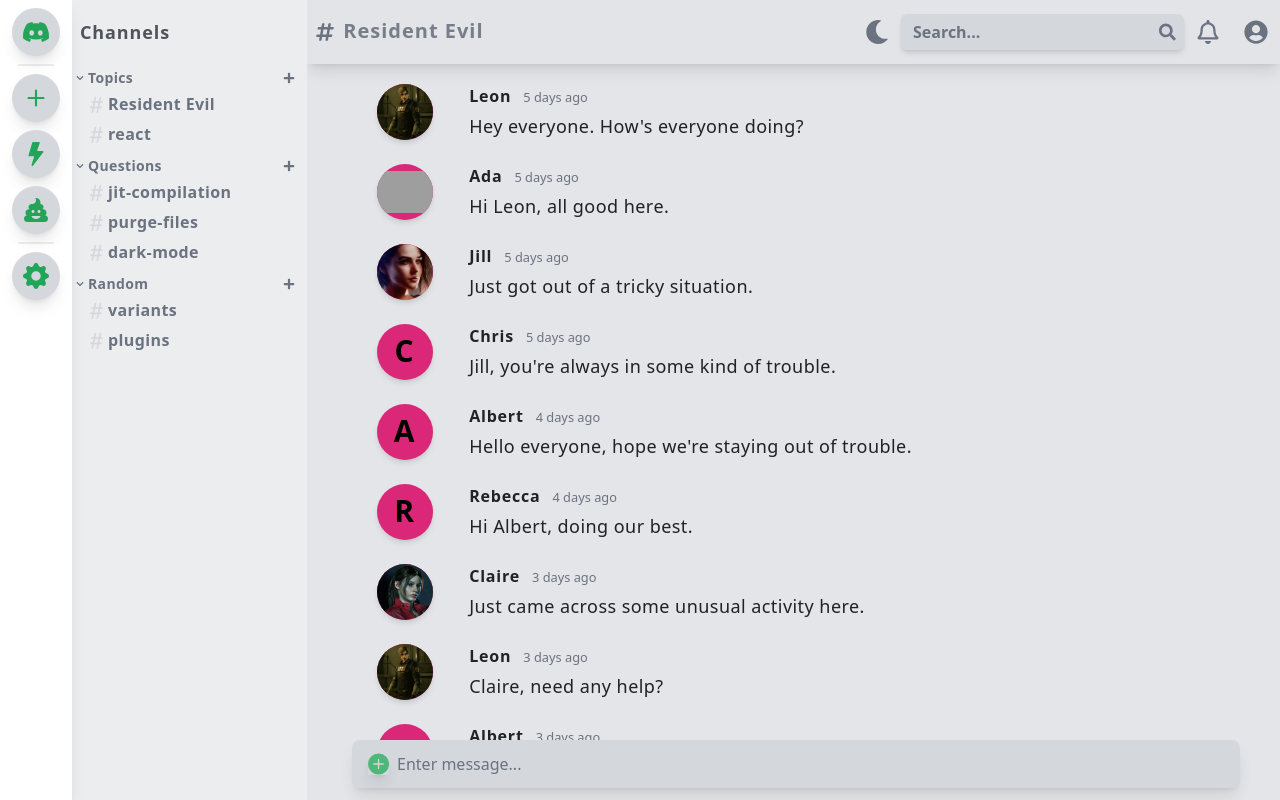
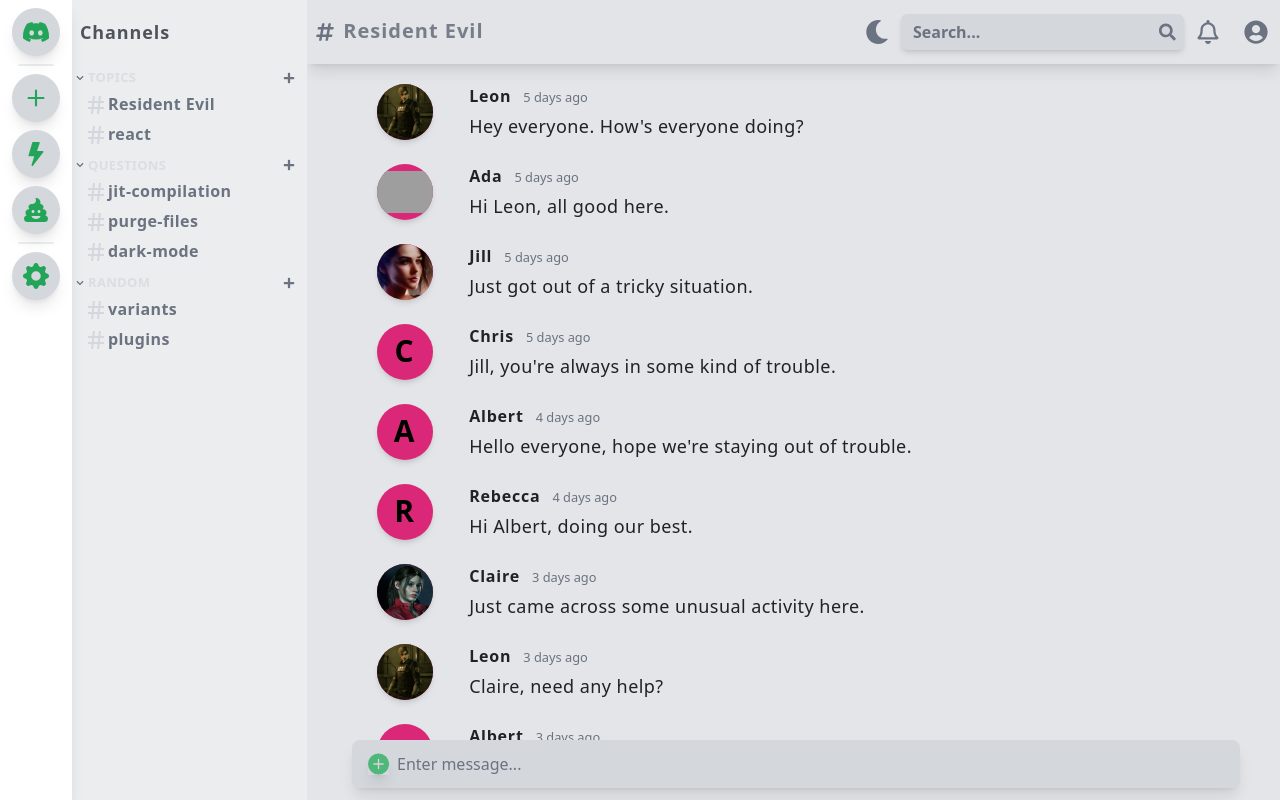
Before and after one commit to iamsabet/Discord-Clone-Design, a React (Vite) app: page / in a window 1280 px wide. Shown: the top 800 px of the page. Built offline with nearby package versions, Linux system fonts and the light colour scheme; grey boxes are pictures that could not be loaded.

Commit message:
format on save settings

```diff
--- a/src/components/ChannelBar/index.tsx
+++ b/src/components/ChannelBar/index.tsx
@@ -1,73 +1,81 @@
-import { useState } from 'react';
-import { BsHash } from 'react-icons/bs';
-import { FaChevronDown, FaChevronRight, FaPlus } from 'react-icons/fa';
-
-const topics = ['Resident Evil', 'react'];
-const questions = ['jit-compilation', 'purge-files', 'dark-mode'];
-const random = ['variants', 'plugins'];
+import { useState } from "react";
+import { FaChevronDown, FaChevronRight, FaPlus } from "react-icons/fa";
+import { RiHashtag } from "react-icons/ri";
+const topics = ["Resident Evil", "react"];
+const questions = ["jit-compilation", "purge-files", "dark-mode"];
+const random = ["variants", "plugins"];
 
 const ChannelBar = () => {
   return (
-        <div className='channel-bar'>
+    <div className="channel-bar">
       <ChannelBlock />
-            <div className='channel-container'>
-                <Dropdown header='Topics' selections={topics} />
-                <Dropdown header='Questions' selections={questions} />
-                <Dropdown header='Random' selections={random} />
+      <div className="channel-container">
+        <Dropdown header="Topics" selections={topics} />
+        <Dropdown header="Questions" selections={questions} />
+        <Dropdown header="Random" selections={random} />
       </div>
     </div>
-    )
+  );
+};
+
+interface DropPropsType {
+  header: string;
+  selections: string[];
 }
 
-interface DropPropsType {
-    header:string;
-    selections:string[];
-}
-
-const Dropdown = ({header, selections} : DropPropsType) => {
+const Dropdown = ({ header, selections }: DropPropsType) => {
   const [expanded, setExpanded] = useState(true);
 
   return (
-        <div className='dropdown'>
-            <div onClick={()=> setExpanded(!expanded)} className='dropdown-header group'>
+    <div className="dropdown">
+      <div
+        onClick={() => setExpanded(!expanded)}
+        className="dropdown-header group"
+      >
         <ChevronIcon expanded={expanded} />
-                <h5 className={'dropdown-header-text group-hover:text-gray-300'}
+        <h5
+          className={
+            "dropdown-header-text group-hover:text-gray-300 group-hover:text-opacity-100"
+          }
         >
-                    {header}
+          {header.toUpperCase()}
         </h5>
-                <FaPlus size='12' className='text-accent text-opacity-90 ml-auto my-auto' />
+        <FaPlus
+          size="12"
+          className="text-accent text-opacity-90 ml-auto my-auto"
+        />
       </div>
 
-            { expanded &&
+      {expanded &&
         selections &&
-                selections.map((selection)=> <TopicSelection selection={selection} /> )
-            }
+        selections.map((selection) => <TopicSelection selection={selection} />)}
     </div>
-    )
+  );
+};
+
+interface chevronProps {
+  expanded: boolean;
 }
 
-interface chevronProps {
-    expanded : boolean
-}
-
-const ChevronIcon = ({expanded} : chevronProps) => {
-    const chevClass = 'text-accent text-opacity-90 my-auto mr-1';
+const ChevronIcon = ({ expanded }: chevronProps) => {
+  const chevClass =
+    "text-accent text-opacity-90 my-auto mr-1 group-hover:text-gray-300 group-hover:text-opacity-100";
   return expanded ? (
-      <FaChevronDown size='8' className={chevClass} />
+    <FaChevronDown size="8" className={chevClass} />
   ) : (
-      <FaChevronRight size='8' className={chevClass} />
+    <FaChevronRight size="8" className={chevClass} />
   );
 };
-const TopicSelection = ({ selection } : {selection:string}) => (
-    <div className='dropdown-selection'>
-        <BsHash size='24' className='text-gray-400' />
-        <h5 className='dropdown-selection-text'>{selection}</h5>
+const TopicSelection = ({ selection }: { selection: string }) => (
+  <div className="dropdown-selection">
+    <RiHashtag size="24" className="text-gray-400" />
+    <h5 className="dropdown-selection-text">{selection}</h5>
   </div>
 );
 const ChannelBlock = () => (
-    <div className='channel-block'>
-        <h5 className='channel-block-text'>Channels</h5>
+  <div className="channel-block">
+    <h5 className="channel-block-text">Channels</h5>
   </div>
-)
+);
 
-export default ChannelBar
+export default ChannelBar;
--- a/src/index.css
+++ b/src/index.css
@@ -126,13 +126,13 @@
 
   }
   .dropdown-header-text{
-    @apply text-gray-500 text-sm font-semibold cursor-pointer tracking-wide
+    @apply text-gray-400 text-opacity-70 text-[13px] font-semibold cursor-pointer tracking-wide
   }
 
   .dropdown-selection{
     @apply flex flex-row items-center justify-evenly
     mt-1 mr-auto ml-2
-    transition duration-500 ease-in-out
+    transition duration-300 ease-in-out
     cursor-pointer;
   }
   .dropdown-selection-text{
```
Lines whose indentation alone changed are shown as unchanged.
